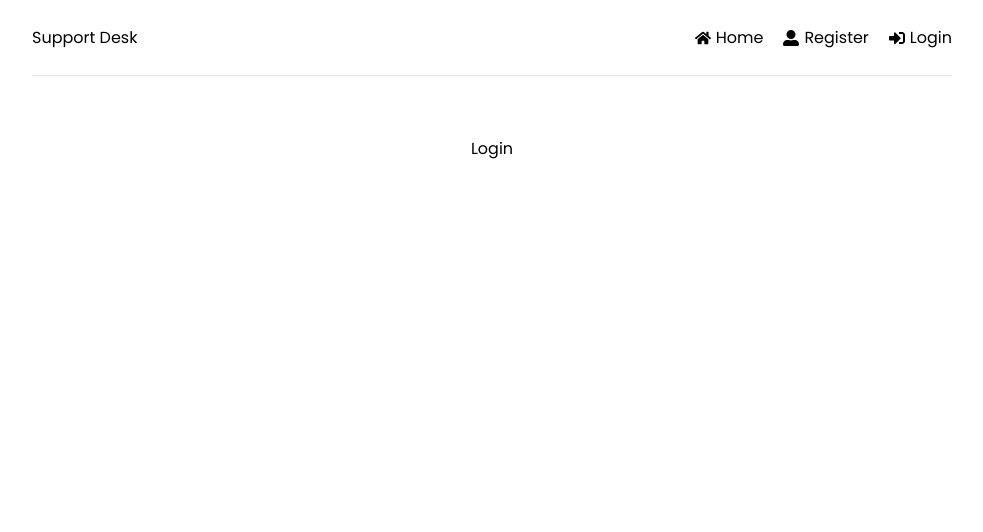
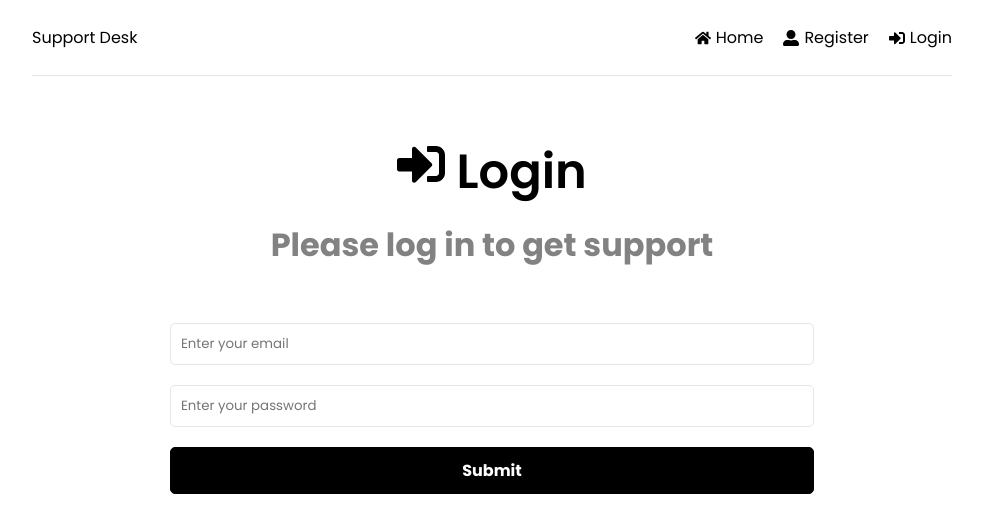
Before and after one commit to apicgg/support-desk-vite, a React (Vite) app in the folder frontend/: page /login in a window 1280 px wide. Shown: the top 532 px of the page, without its empty margins (148-1131 px from the left). Built offline with nearby package versions, Linux system fonts and the light colour scheme.

Commit message:
Add login page and form

```diff
--- a/frontend/src/pages/Login.jsx
+++ b/frontend/src/pages/Login.jsx
@@ -1,4 +1,55 @@
+import { useState } from 'react'
+import { FaSignInAlt } from 'react-icons/fa'
+
 const Login = () => {
-  return <div>Login</div>
+  const [formData, setFormData] = useState({
+    email: '',
+    password: '',
+  })
+
+  const { email, password } = formData
+
+  const onChange = (e) => {
+    e.preventDefault()
+  }
+
+  return (
+    <>
+      <section className='heading'>
+        <h1>
+          <FaSignInAlt /> Login
+        </h1>
+        <p>Please log in to get support</p>
+      </section>
+
+      <section className='form'>
+        <form>
+          <div className='form-group'>
+            <input
+              type='email'
+              name='email'
+              id='email'
+              placeholder='Enter your email'
+              required
+              onChange={onChange}
+            />
+          </div>
+          <div className='form-group'>
+            <input
+              type='email'
+              name='password'
+              id='password'
+              placeholder='Enter your password'
+              required
+              onChange={onChange}
+            />
+          </div>
+
+          <div className='btn btn-block'>Submit</div>
+        </form>
+      </section>
+    </>
+  )
 }
+
 export default Login
```
